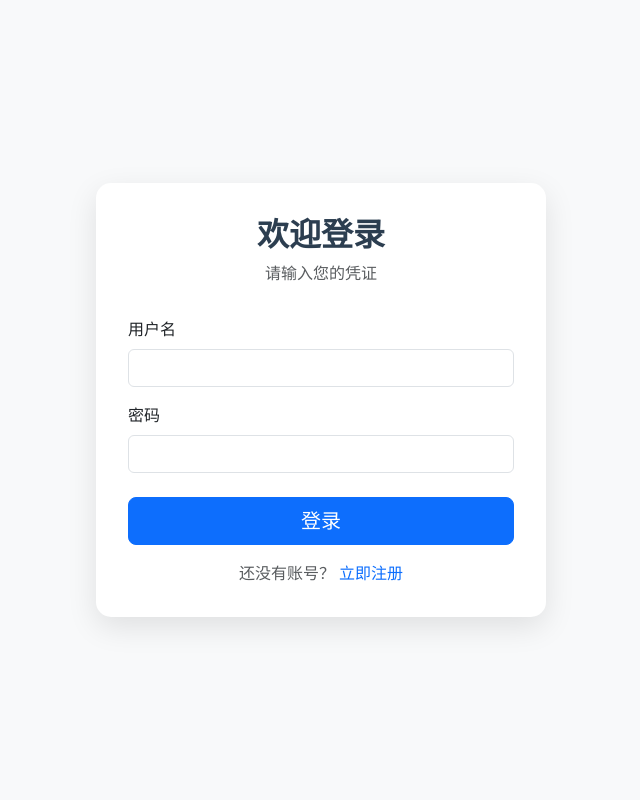
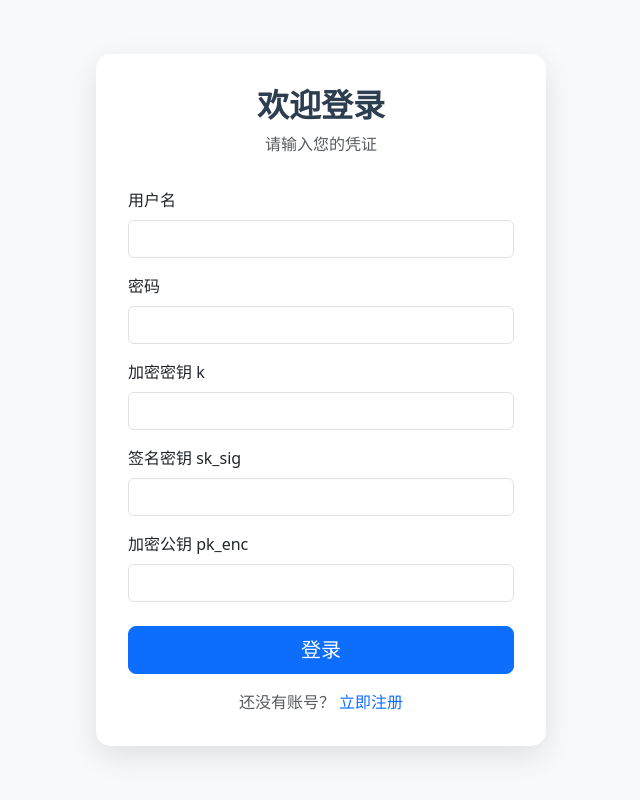
Before and after one commit to iamagithuber/PBC, a Flask app: page /login in a window 1280 px wide. Shown: the whole page, without its empty margins (319-959 px from the left). Run offline with Flask 3, Linux system fonts and the light colour scheme; some libraries are stand-ins or nearby versions.

Commit message:
添加了登录窗口的表单

```diff
--- a/templates/login.html
+++ b/templates/login.html
@@ -14,10 +14,25 @@
             {{ form.username.label(class="form-label") }}
             {{ form.username(class="form-control") }}
         </div>
-        <div class="mb-4">
+        <div class="mb-3">
             {{ form.password.label(class="form-label") }}
             {{ form.password(class="form-control") }}
         </div>
+
+        {# 新增的三个前端输入字段 #}
+        <div class="mb-3">
+            <label class="form-label">加密密钥 k</label>
+            <input type="text" class="form-control" id="k" name="k">
+        </div>
+        <div class="mb-3">
+            <label class="form-label">签名密钥 sk_sig</label>
+            <input type="text" class="form-control" id="sk_sig" name="sk_sig">
+        </div>
+        <div class="mb-4">
+            <label class="form-label">加密公钥 pk_enc</label>
+            <input type="text" class="form-control" id="pk_enc" name="pk_enc">
+        </div>
+
         <div class="d-grid gap-2">
             {{ form.submit(class="btn btn-primary btn-lg") }}
         </div>
--- a/templates/register.html
+++ b/templates/register.html
@@ -84,7 +84,7 @@
 
 
 <script src="https://cdnjs.cloudflare.com/ajax/libs/elliptic/6.5.4/elliptic.min.js"></script>
-<script src="/static/scripts/KGen_S.js"></script>
+<script src="/static/scripts/KGen.js"></script>
 
 <!-- Font Awesome 图标 -->
 <link rel="stylesheet" href="https://cdnjs.cloudflare.com/ajax/libs/font-awesome/5.15.4/css/all.min.css">
```
Also changed, not shown: static/scripts/KGen.js (renamed from static/scripts/KGen_S.js), static/scripts/login.js (added).
